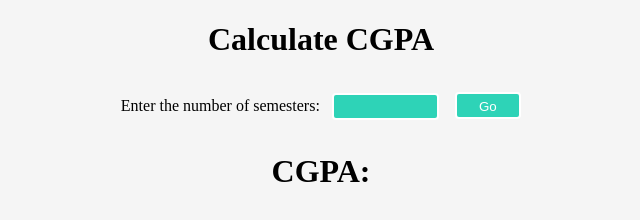
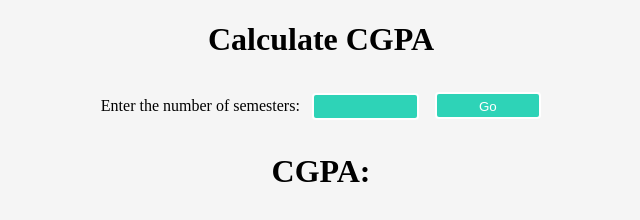
Before and after one commit to srujan964/calculate-cgpa, a plain HTML site: page index.html in a window 1280 px wide. Shown: the whole page, without its empty margins (319-959 px from the left). Drawn offline with Linux system fonts and the light colour scheme.

Commit message:
Changed styling

```diff
--- a/styles.css
+++ b/styles.css
@@ -34,6 +34,5 @@ input[type=number]::-webkit-outer-spin-button {
 input[type='submit'] {
     padding: 5px;
     margin-top: 12px;
-    width: 5em;
     align-content: center;
 }
```
